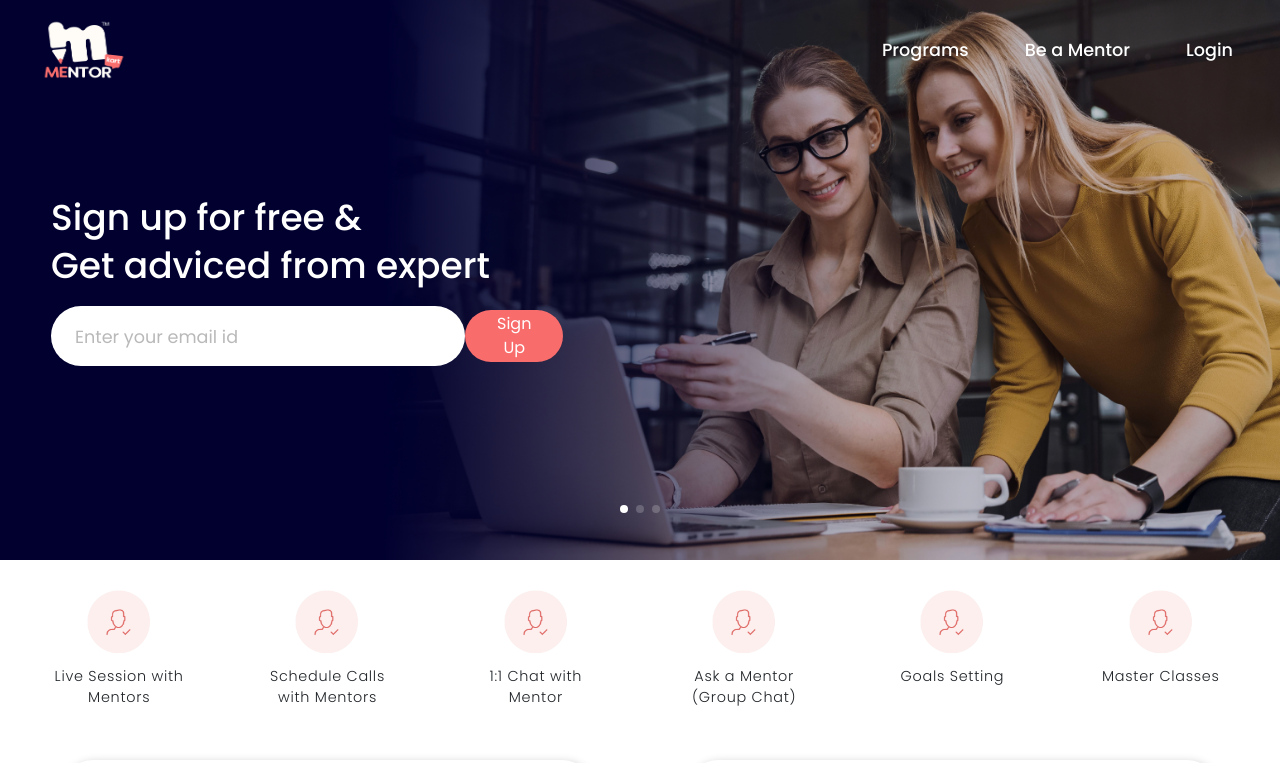
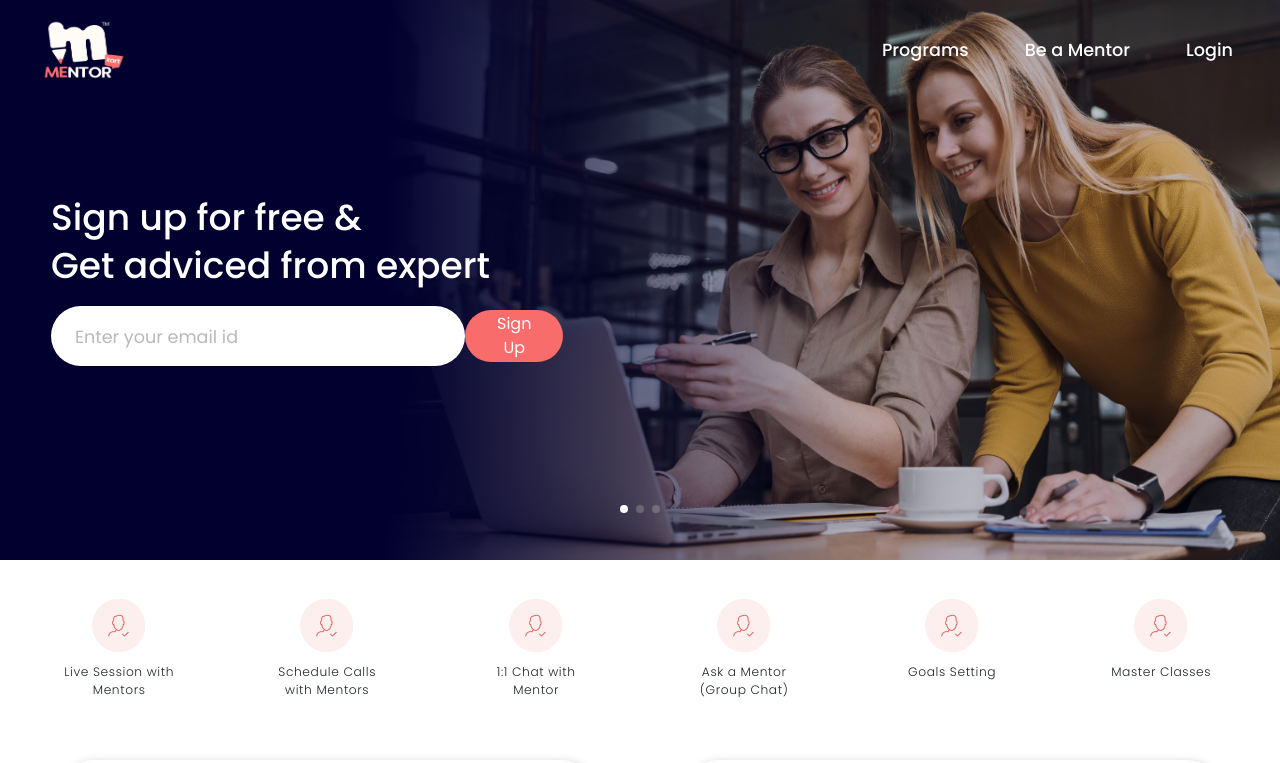
Before and after one commit to manasgautam1/mentorkart-react, a React (Create React App) app: page / in a window 1280 px wide. Shown: the top 763 px of the page. Built offline with nearby package versions, Linux system fonts and the light colour scheme.

Commit message:
1330px commit 10

```diff
--- a/src/laptop-13.css
+++ b/src/laptop-13.css
@@ -7,6 +7,9 @@
   }
   .my-navbar {
     height: 9vh;
+  }
+  .facility {
+    transform: scale(0.85);
   }
   .showcase-content h3 {
     font-size: 2.25rem;
```
Also changed, not shown: public/images/icon-1 (1).svg.
